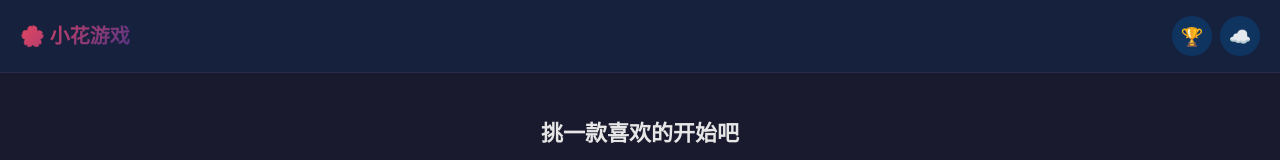
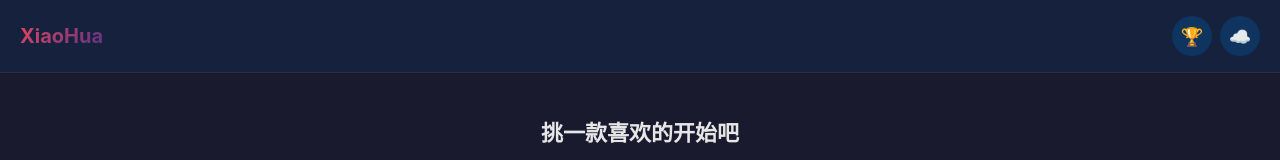
Before and after one commit to 15423658acc/XiaoHua, a website built with Vite: page index.html in a window 1280 px wide. Shown: the top 160 px of the page. Built offline with nearby package versions, Linux system fonts and the light colour scheme.

Commit message:
fix: 统一项目名为 XiaoHua（标题/描述/成就文案）
Co-Authored-By: Claude Sonnet 4.6 noreply@anthropic.com

```diff
--- a/index.html
+++ b/index.html
@@ -4,8 +4,8 @@
     <meta charset="UTF-8" />
     <meta name="viewport" content="width=device-width, initial-scale=1.0, maximum-scale=1.0, user-scalable=no, viewport-fit=cover" />
     <meta name="theme-color" content="#1a1a2e" />
-    <meta name="description" content="小花游戏 - 单机小游戏合集，开箱即玩，无需登录" />
-    <title>小花游戏</title>
+    <meta name="description" content="XiaoHua - 单机小游戏合集，开箱即玩，无需登录" />
+    <title>XiaoHua</title>
   </head>
   <body>
     <div id="app"></div>
--- a/src/core/Achievements.ts
+++ b/src/core/Achievements.ts
@@ -13,7 +13,7 @@ export const ACHIEVEMENTS: Achievement[] = [
   {
     id: 'global_first_open',
     name: '初次启动',
-    description: '首次打开小花游戏',
+    description: '首次打开 XiaoHua',
     game: '*',
     icon: '🌱',
   },
--- a/src/ui/HomeMenu.ts
+++ b/src/ui/HomeMenu.ts
@@ -33,7 +33,7 @@ export class HomeMenu {
   render(): void {
     this.container.innerHTML = `
       <header class="app-header">
-        <div class="app-title">🌸 小花游戏</div>
+        <div class="app-title">XiaoHua</div>
         <div class="app-header-actions">
           <button class="icon-btn" data-action="achievements" aria-label="成就">🏆</button>
           <button class="icon-btn" data-action="migration" aria-label="迁移存档">☁️</button>
```
